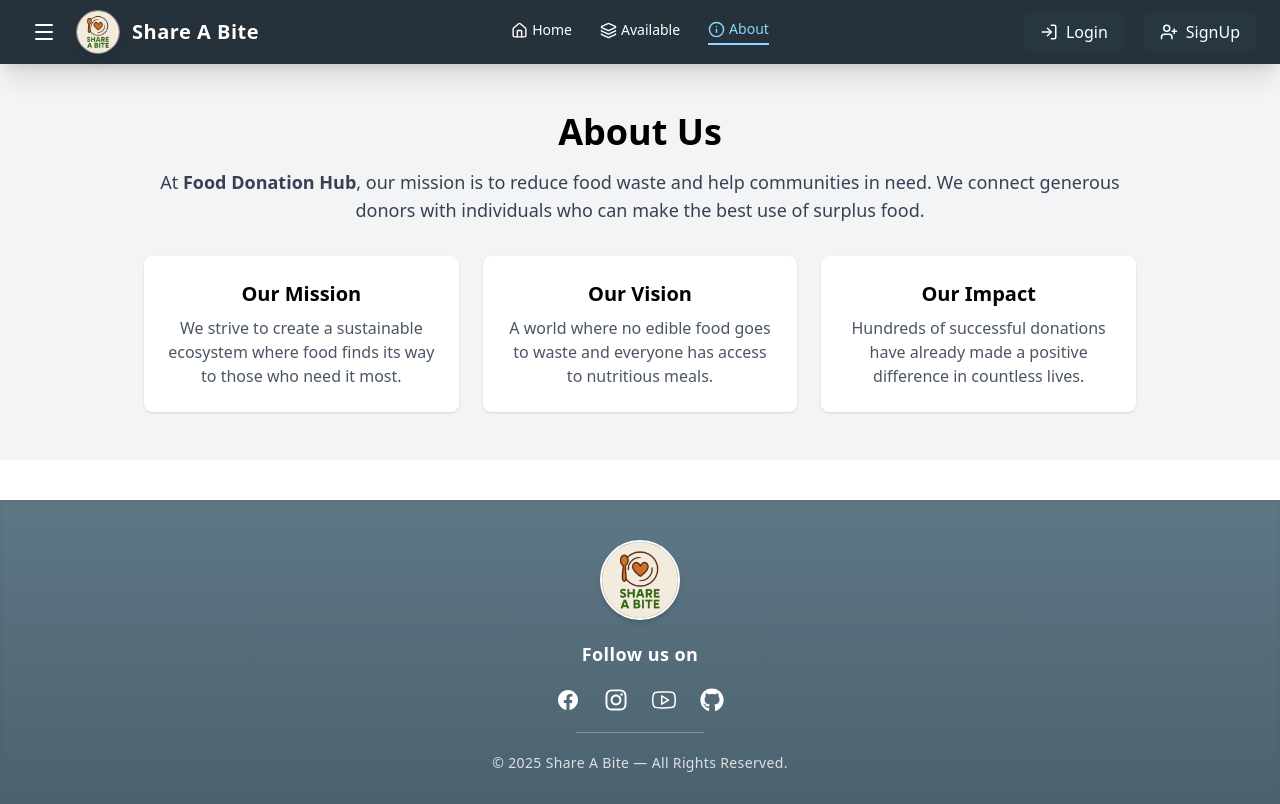
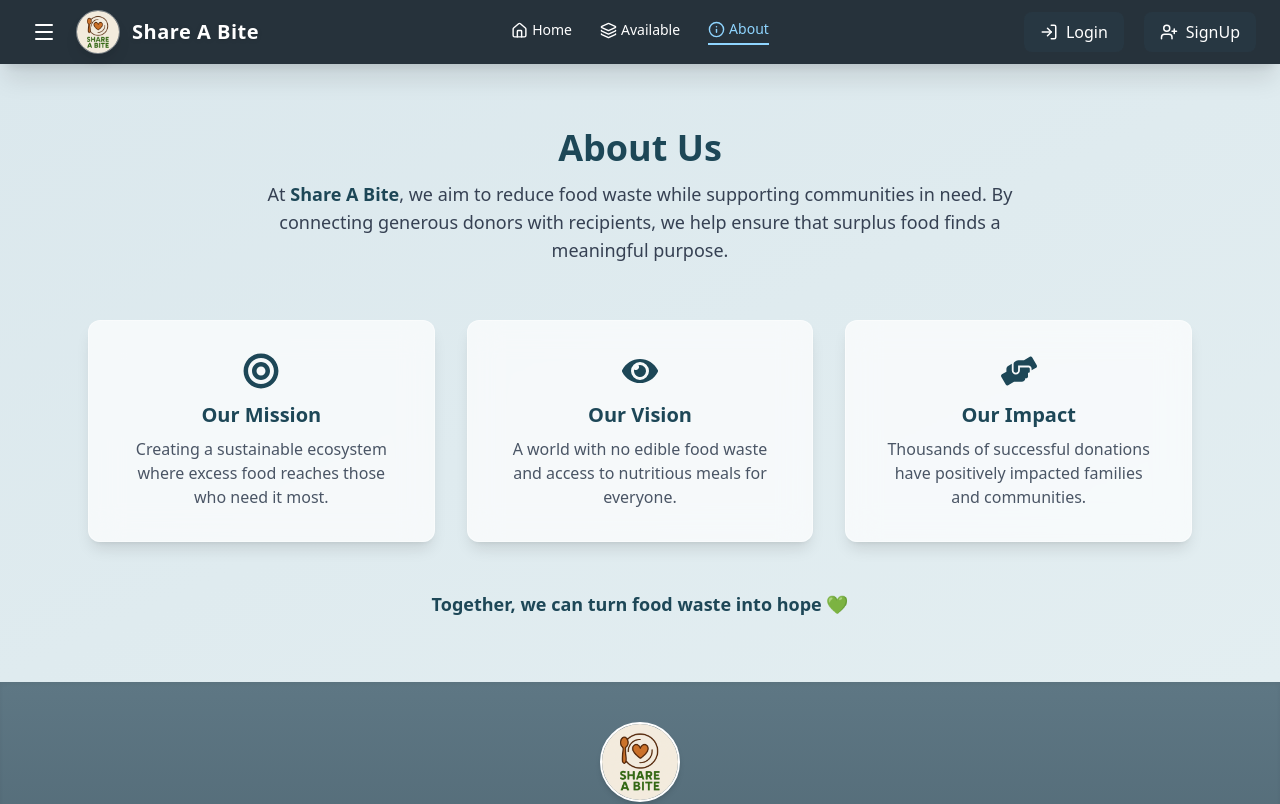
Before and after one commit to sajjadjim/Food-sharing-platform, a React (Vite) app: page /about in a window 1280 px wide. Shown: the top 804 px of the page. Built offline with nearby package versions, Linux system fonts and the light colour scheme; no server answers; a web font is replaced by a local one.

Commit message:
Firebase token genarted

```diff
--- a/src/Pages/AboutUs/AboutUs.jsx
+++ b/src/Pages/AboutUs/AboutUs.jsx
@@ -1,39 +1,82 @@
 import React from "react";
+import { FaBullseye, FaEye, FaHandsHelping } from "react-icons/fa";
+import { motion } from "framer-motion";
 
 const AboutUs = () => {
   return (
-    <section className="bg-gray-100 py-12">
-      <div className="max-w-5xl mx-auto px-4 text-center">
-        <h2 className="text-4xl font-bold text-black mb-4">About Us</h2>
-        <p className="text-gray-700 text-lg mb-8">
-          At <strong>Food Donation Hub</strong>, our mission is to reduce food waste
-          and help communities in need. We connect generous donors with individuals
-          who can make the best use of surplus food.
-        </p>
+    <section className="bg-gradient-to-br from-[#dbe8ed] to-[#e3eef1] py-16">
+      <div className="max-w-6xl mx-auto px-6 text-center">
+        <motion.h2
+          initial={{ opacity: 0, y: -15 }}
+          animate={{ opacity: 1, y: 0 }}
+          transition={{ duration: 0.5 }}
+          className="text-4xl font-extrabold text-[#1d4757] mb-3"
+        >
+          About Us
+        </motion.h2>
 
-        <div className="grid grid-cols-1 md:grid-cols-3 gap-6 mt-8">
-          <div className="bg-white rounded-lg shadow p-6">
-            <h3 className="text-xl font-semibold text-black mb-2">Our Mission</h3>
+        <motion.p
+          initial={{ opacity: 0 }}
+          animate={{ opacity: 1 }}
+          transition={{ delay: 0.2 }}
+          className="text-gray-700 text-lg max-w-3xl mx-auto"
+        >
+          At <strong className="text-[#1d4757]">Share A Bite</strong>, we aim to
+          reduce food waste while supporting communities in need. By connecting
+          generous donors with recipients, we help ensure that surplus food
+          finds a meaningful purpose.
+        </motion.p>
+
+        {/* Cards */}
+        <div className="grid grid-cols-1 md:grid-cols-3 gap-8 mt-14">
+
+          <motion.div
+            whileHover={{ scale: 1.03 }}
+            className="bg-white/70 backdrop-blur-lg rounded-xl shadow-lg p-8 border border-white/40"
+          >
+            <FaBullseye className="text-[#1d4757] text-4xl mx-auto mb-3" />
+            <h3 className="text-xl font-semibold text-[#1d4757] mb-2">Our Mission</h3>
             <p className="text-gray-600">
-              We strive to create a sustainable ecosystem where food finds its way
-              to those who need it most.
+              Creating a sustainable ecosystem where excess food reaches those
+              who need it most.
             </p>
-          </div>
-          <div className="bg-white rounded-lg shadow p-6">
-            <h3 className="text-xl font-semibold text-black mb-2">Our Vision</h3>
+          </motion.div>
+
+          <motion.div
+            whileHover={{ scale: 1.03 }}
+            className="bg-white/70 backdrop-blur-lg rounded-xl shadow-lg p-8 border border-white/40"
+          >
+            <FaEye className="text-[#1d4757] text-4xl mx-auto mb-3" />
+            <h3 className="text-xl font-semibold text-[#1d4757] mb-2">Our Vision</h3>
             <p className="text-gray-600">
-              A world where no edible food goes to waste and everyone has access
-              to nutritious meals.
+              A world with no edible food waste and access to nutritious meals
+              for everyone.
             </p>
-          </div>
-          <div className="bg-white rounded-lg shadow p-6">
-            <h3 className="text-xl font-semibold text-black mb-2">Our Impact</h3>
+          </motion.div>
+
+          <motion.div
+            whileHover={{ scale: 1.03 }}
+            className="bg-white/70 backdrop-blur-lg rounded-xl shadow-lg p-8 border border-white/40"
+          >
+            <FaHandsHelping className="text-[#1d4757] text-4xl mx-auto mb-3" />
+            <h3 className="text-xl font-semibold text-[#1d4757] mb-2">Our Impact</h3>
             <p className="text-gray-600">
-              Hundreds of successful donations have already made a positive
-              difference in countless lives.
+              Thousands of successful donations have positively impacted
+              families and communities.
             </p>
-          </div>
+          </motion.div>
+
         </div>
+
+        {/* Bottom Tagline */}
+        <motion.p
+          initial={{ opacity: 0 }}
+          animate={{ opacity: 1 }}
+          transition={{ delay: 0.5 }}
+          className="mt-12 text-[#1d4757] font-semibold text-lg"
+        >
+          Together, we can turn food waste into hope 💚
+        </motion.p>
       </div>
     </section>
   );
--- a/src/Pages/Shared/Footer.jsx
+++ b/src/Pages/Shared/Footer.jsx
@@ -6,7 +6,7 @@ import { SlSocialYoutube } from "react-icons/sl";
 
 const Footer = () => {
     return (
-        <footer className="bg-gradient-to-b from-[#5e7784] to-[#4b626e] text-white py-10 mt-10 shadow-inner backdrop-blur-md">
+        <footer className="bg-gradient-to-b from-[#5e7784] to-[#4b626e] text-white py-10 shadow-inner backdrop-blur-md">
             <div className="container mx-auto flex flex-col items-center justify-center space-y-5">
 
                 {/* Logo */}
--- a/src/Pages/Shared/SocialLogin.jsx
+++ b/src/Pages/Shared/SocialLogin.jsx
@@ -14,7 +14,7 @@ const SocialLogin = () => {
       const result = await signInWithGoogle();
       const user = result.user;
       const idToken = await getIdToken(user);
-      console.log('Firebase ID token:', idToken);
+      // console.log('Firebase ID token:', idToken);
       localStorage.setItem('accessToken', idToken);
 
       navigate('/');
```
Also changed, not shown: src/Pages/ManageFood/ManageFood.jsx (+104 -56 lines).
